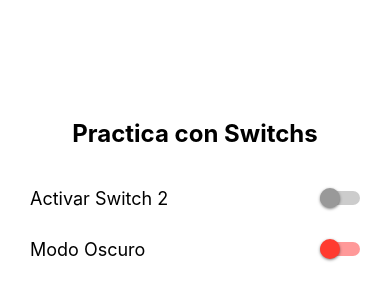
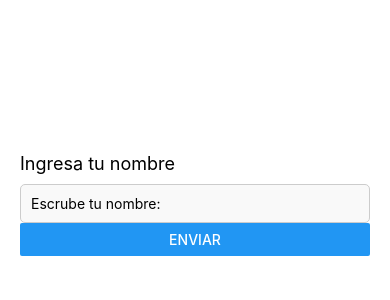
Before and after one commit to Estrella1709/PM192, a React Native app in the folder my-blank/: screen / in a window 390 px wide. Shown: the part 218-518 px from the top of the page. Built offline with nearby package versions, Linux system fonts and the light colour scheme.

Commit message:
Practica 9 - TextInput & Alert

```diff
--- a/my-blank/App.js
+++ b/my-blank/App.js
@@ -1,92 +1,61 @@
 
 /* Zona 1: Importaciones*/
 import { StatusBar } from 'expo-status-bar';
-import { useState } from 'react';
-import { StyleSheet, Text, View, Switch} from 'react-native';
-import {SafeAreaProvider, SafeAreaView} from 'react-native-safe-area-context';
+import { use, useState } from 'react';
+import { StyleSheet, Text, TextInput, Input, Alert, View, Switch, Button} from 'react-native';
+
 
 /* Zona 2: Main*/
 export default function App() {
 
-  const [activarSwitch, setActivarSwitch] = useState(false);
-  const [modoOscuro, setModoOscuro] = useState(false);
+  const[nombre,setNombre]=useState('');
 
+  const mostrarAlerta=()=>{
+    if(nombre.trim()===''){
+      Alert.alert('error', 'Por favor escribe algo');
+      alert('Escribe algo');
+    }else{
+      Alert.alert('Boenvenido',`hola ${nombre}, bienvenido a nuestra app :P`);
+      alert('Hola ' + nombre + ' bienvenido');
+    }
+  }
   return (
-    <SafeAreaProvider>
-      <SafeAreaView style={[styles.contenedor, modoOscuro && styles.fondoOscuro]}>
+    <View style={styles.container}>
+      <Text style={styles.text}>
+        Ingresa tu nombre
+      </Text>
+      <TextInput
+      style={styles.input}
+      placeholder='Escrube tu nombre: '
+      onChangeText={setNombre}
+      value={nombre}
+      ></TextInput>
 
-        {/* Aqui van los componentes*/}
-        <Text style={[styles.titulo, modoOscuro && styles.textoClaro]}>
-            Practica con Switchs
-        </Text>
-
-        <View style={styles.opcion}>
-            <Text style={[styles.etiqueta, modoOscuro && styles.textoClaro]}>
-              Activar Switch 2
-            </Text>
-            <Switch
-              value={activarSwitch}
-              onValueChange={setActivarSwitch}
-              trackColor={{false: '#ccc', true:'#4acf50'}}
-              thumbColor={activarSwitch?'#ffffff':'#999999'}>
-            </Switch>
-        </View>
-
-        <View style={styles.opcion}>
-            <Text style={[styles.etiqueta, modoOscuro && styles.textoClaro]}>
-              Modo Oscuro
-            </Text>
-            <Switch
-              value={modoOscuro}
-              onValueChange={setModoOscuro}
-              disabled={!activarSwitch}
-              trackColor={
-                !activarSwitch
-                ?{false: '#ff9999', true: '#ff3b30'}
-                :{false: '#ccc', true: '#4acf50'}
-              }
-              thumbColor={
-                !activarSwitch
-                ?'#ff3b30'
-                :modoOscuro
-                ?'#ffffff'
-                :'#999999'
-              }>
-            </Switch>
-        </View>
-
-      </SafeAreaView>
-    </SafeAreaProvider>
+      <Button title='Enviar' onPress={mostrarAlerta}></Button>
+    </View>
   );
 }
 
 /* Zona 3: Estilos*/
 const styles = StyleSheet.create({
-  contenedor: {
+  container: {
     flex: 1,
-    backgroundColor: '#fff',
-    paddingHorizontal: 30,
-    justifyContent: 'center'
+    justifyContent: 'center',
+    padding: 20,
+    backgroundColor: 'white'
   },
-  titulo:{
-    fontSize: 24,
-    marginBottom: 40,
-    textAlign: 'center',
-    fontWeight: 'bold'
+  text:{
+    fontSize: 18,
+    marginBottom: 10,
+    color: '#000'
   },
-  fondoOscuro:{
-    backgroundColor: '#1a1a1a'
-  },
-  textoClaro:{
-    color: '#ffffff'
-  },
-  opcion:{
-    flexDirection: 'row',
-    justifyContent: 'space-between',
-    marginBottom: 30,
-    alignItems: 'center'
-  },
-  etiqueta:{
-    fontSize: 18,
+  input: {
+    borderWidth: 1,
+    borderColor: '#ccc',
+    padding: 10,
+    borderRadius: 5,
+    backgroundColor: '#f9f9f9',
+    color: '#000'
   }
+
 });
```
